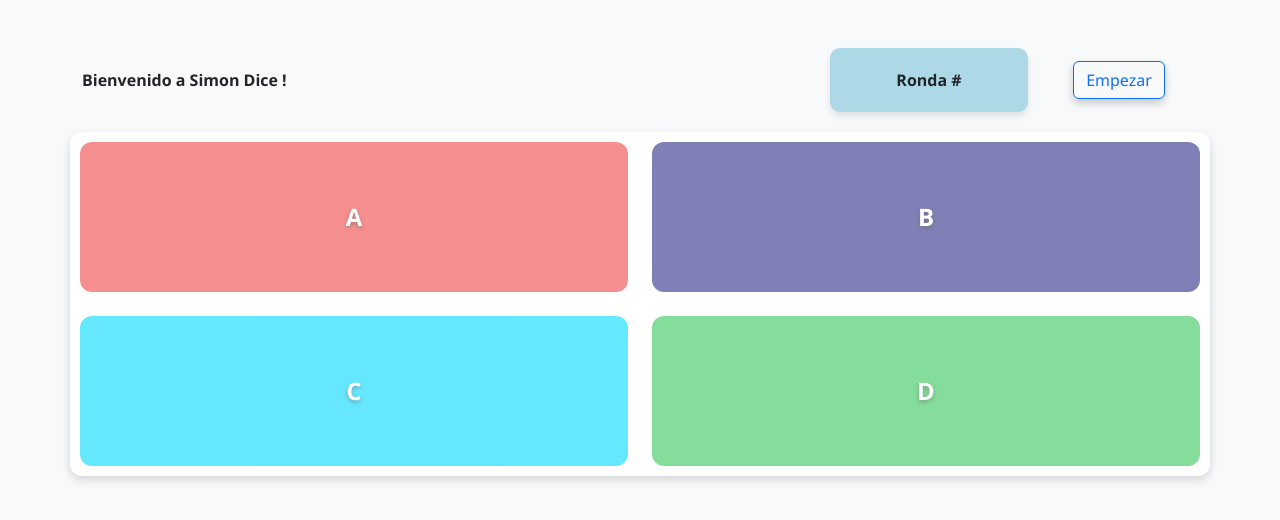
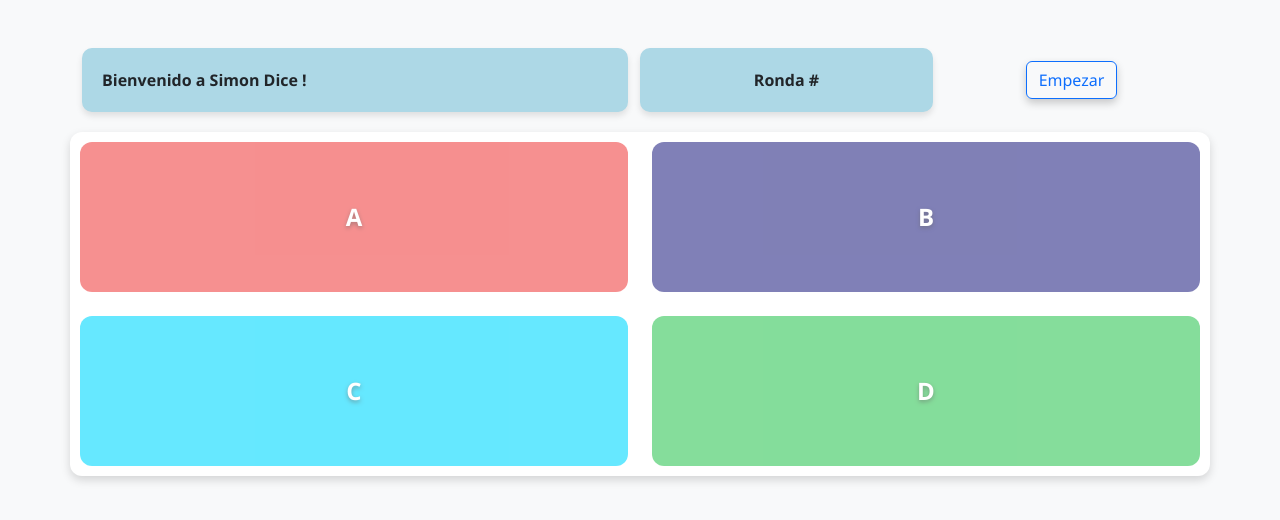
Before and after one commit to Sanpa33/Simon-dice, a website: page index.html in a window 1280 px wide. Drawn offline with nearby package versions, Linux system fonts and the light colour scheme.

Commit message:
Cambia distancia de barra de informacion
- Cambia la distribucion de los paneles de informacion.
- Agrega la clase estado al menu de informacion

```diff
--- a/index.html
+++ b/index.html
@@ -11,8 +11,8 @@
 
     <div class="container mt-5">
         <div class="row align-items-center">
-          <div class="col-sm-8">
-            <div class="fw-bolder" role="alert" id="estado" >Bienvenido a Simon Dice !</div>
+          <div class="col-sm-6">
+            <div class="fw-bolder estado" role="alert" id="estado" >Bienvenido a Simon Dice !</div>
           </div>
           <div class="col-sm text-center caja-azul">
             Ronda #<strong id="ronda"></strong>
@@ -41,7 +41,8 @@
           </div>
         </div>
       </div>
-    </body>
+
+</body>
 
 
     <audio id="audio" src="sonidos/burbuja.mp3"></audio>
```
